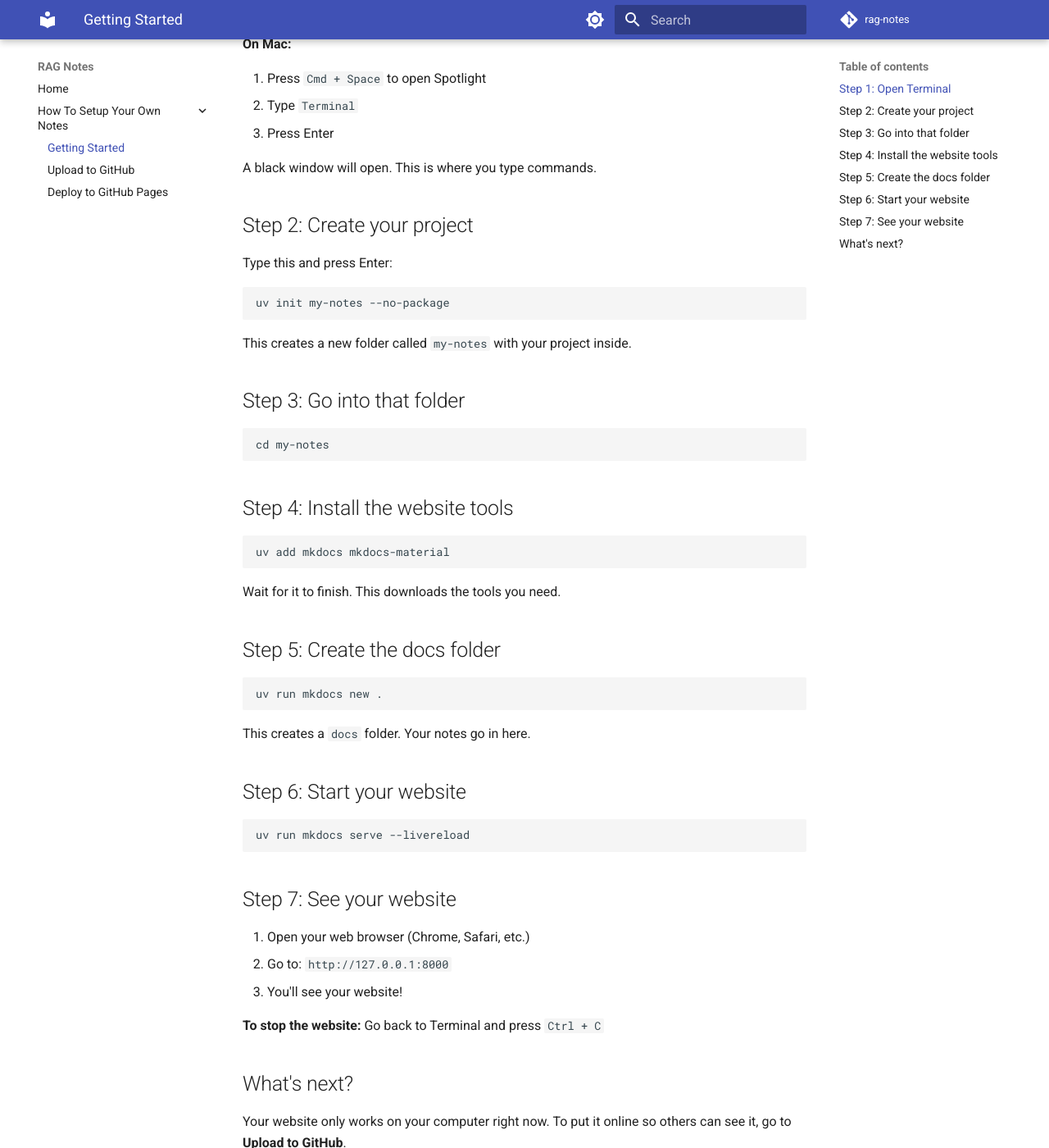
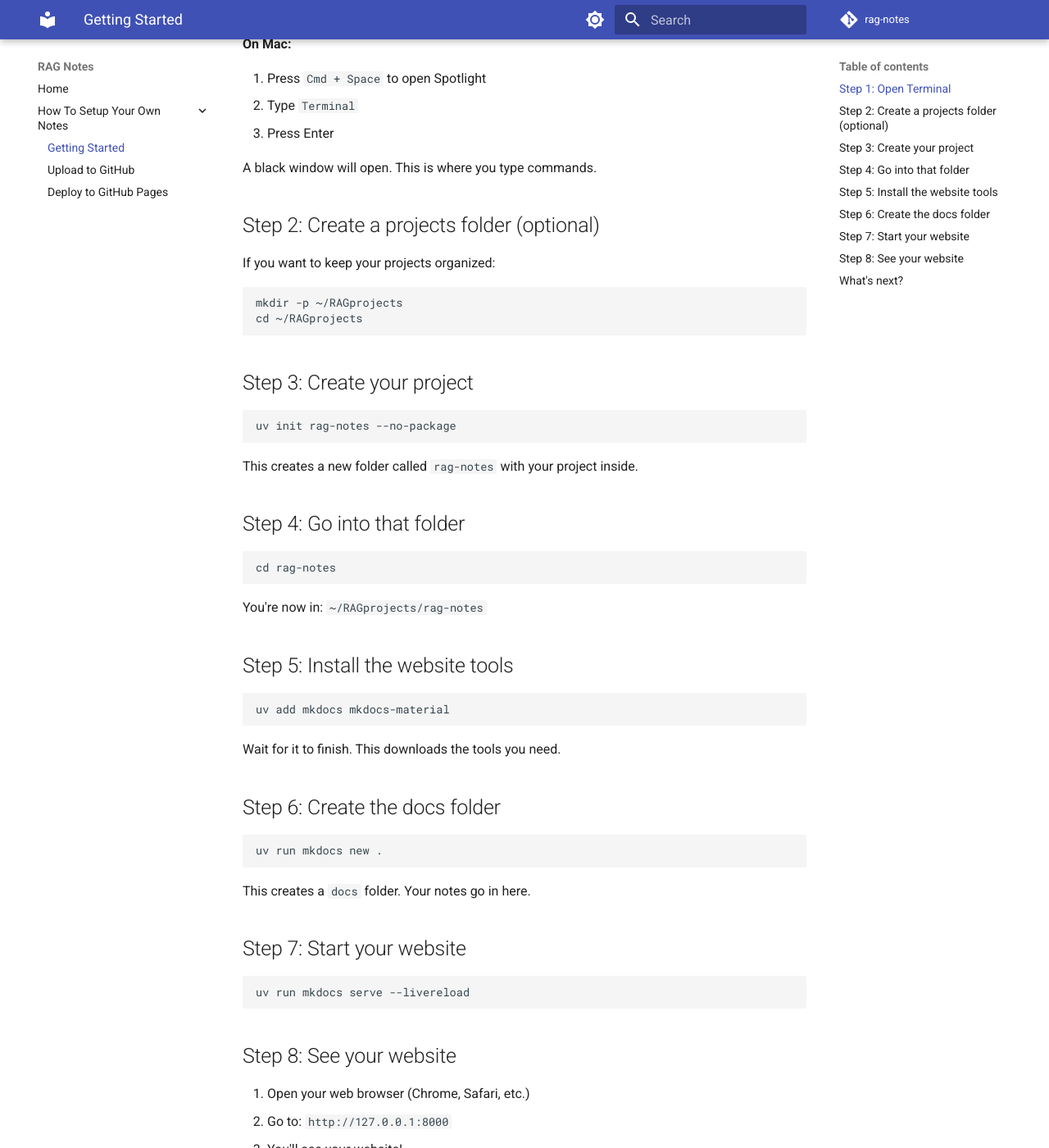
Before and after one commit to kbhatiya999/rag-notes, an MkDocs documentation site: the page built from docs/How To Setup Page Like This/getting-started.md, in a window 1280 px wide and 1400 px high, scrolled down 255 px. Shown: the whole window at 82% size. Built offline with MkDocs 1.6.1 and Material for MkDocs 9.7.7, drawn with Linux system fonts in a browser that asks for light colours; comment, search, counter and statistics services are not loaded.

Commit message:
Update getting-started with real project path

````diff
--- a/docs/How To Setup Page Like This/getting-started.md
+++ b/docs/How To Setup Page Like This/getting-started.md
@@ -12,23 +12,32 @@ Create your own notes website from scratch. No experience needed.
 
 A black window will open. This is where you type commands.
 
-## Step 2: Create your project
+## Step 2: Create a projects folder (optional)
 
-Type this and press Enter:
+If you want to keep your projects organized:
 
 ```bash
-uv init my-notes --no-package
+mkdir -p ~/RAGprojects
+cd ~/RAGprojects
 ```
 
-This creates a new folder called `my-notes` with your project inside.
-
-## Step 3: Go into that folder
+## Step 3: Create your project
 
 ```bash
-cd my-notes
+uv init rag-notes --no-package
 ```
 
-## Step 4: Install the website tools
+This creates a new folder called `rag-notes` with your project inside.
+
+## Step 4: Go into that folder
+
+```bash
+cd rag-notes
+```
+
+You're now in: `~/RAGprojects/rag-notes`
+
+## Step 5: Install the website tools
 
 ```bash
 uv add mkdocs mkdocs-material
@@ -44,13 +53,13 @@ uv run mkdocs new .
 
 This creates a `docs` folder. Your notes go in here.
 
-## Step 6: Start your website
+## Step 7: Start your website
 
 ```bash
 uv run mkdocs serve --livereload
 ```
 
-## Step 7: See your website
+## Step 8: See your website
 
 1. Open your web browser (Chrome, Safari, etc.)
 2. Go to: `http://127.0.0.1:8000`
````
Also changed, not shown: other parts of docs/How To Setup Page Like This/getting-started.md (+1 -1 lines).
